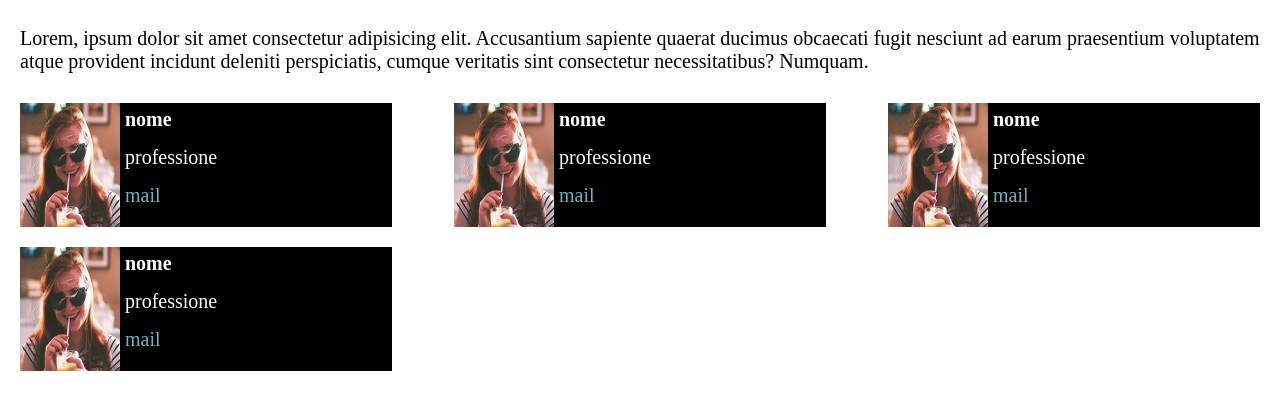
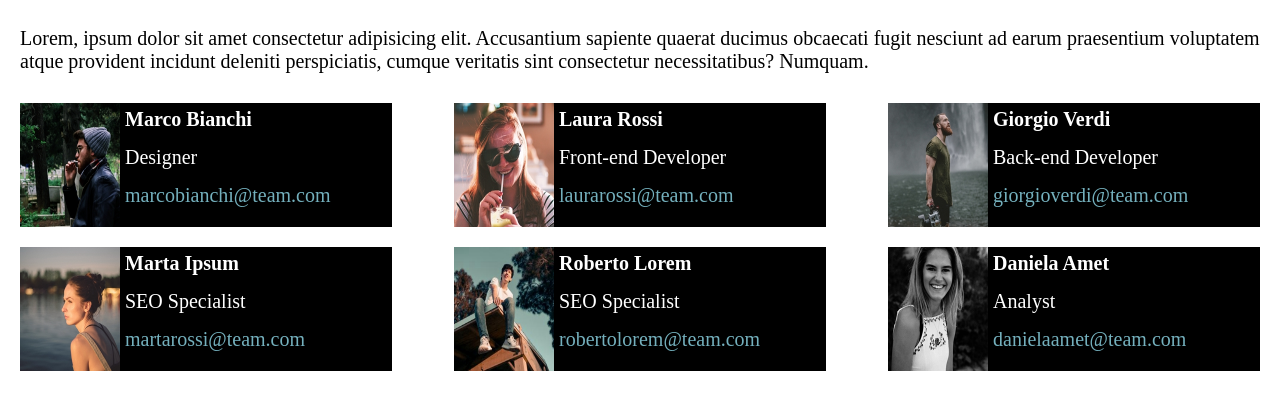
Before and after one commit to fedeatzeni/js-our-team, a plain HTML site: page index.html in a window 1280 px wide. Shown: the part 70-480 px from the top of the page. Drawn offline with Linux system fonts and the light colour scheme.

Commit message:
feat script

```diff
--- a/css/style.css
+++ b/css/style.css
@@ -1,4 +1,4 @@
-*{
+* {
     padding: 0;
     margin: 0;
     box-sizing: border-box;
@@ -25,7 +25,7 @@ h1 {
     flex-wrap: wrap;
 }
 
-.container .card{
+.container .card {
     flex-basis: 30%;
     display: flex;
     background-color: black;
@@ -46,6 +46,10 @@ h1 {
     margin-bottom: 15px;
 }
 
+.info strong {
+    font-weight: 700;
+}
+
 .blue {
     color: #74b0bd;
 }
--- a/index.html
+++ b/index.html
@@ -1,57 +1,26 @@
 <!DOCTYPE html>
 <html lang="en">
+
 <head>
     <meta charset="UTF-8">
     <meta name="viewport" content="width=device-width, initial-scale=1.0">
     <title>Our Team</title>
     <link rel="stylesheet" href="./css/style.css">
 </head>
+
 <body>
     <header>
         <h1>Meet Our team</h1>
-        <div>Lorem, ipsum dolor sit amet consectetur adipisicing elit. Accusantium sapiente quaerat ducimus obcaecati fugit nesciunt ad earum praesentium voluptatem atque provident incidunt deleniti perspiciatis, cumque veritatis sint consectetur necessitatibus? Numquam.</div>
+        <div>Lorem, ipsum dolor sit amet consectetur adipisicing elit. Accusantium sapiente quaerat ducimus obcaecati
+            fugit nesciunt ad earum praesentium voluptatem atque provident incidunt deleniti perspiciatis, cumque
+            veritatis sint consectetur necessitatibus? Numquam.</div>
     </header>
 
     <div class="container">
-
-        <div class="card">
-            <img src="./img/female1.png" alt="">
-            <div class="info">
-                <div><strong>nome</strong></div>
-                <div>professione</div>
-                <div class="blue">mail</div>
-            </div>
-        </div>
-
-        <div class="card">
-            <img src="./img/female1.png" alt="">
-            <div class="info">
-                <div><strong>nome</strong></div>
-                <div>professione</div>
-                <div class="blue">mail</div>
-            </div>
-        </div>
-
-        <div class="card">
-            <img src="./img/female1.png" alt="">
-            <div class="info">
-                <div><strong>nome</strong></div>
-                <div>professione</div>
-                <div class="blue">mail</div>
-            </div>
-        </div>
-
-        <div class="card">
-            <img src="./img/female1.png" alt="">
-            <div class="info">
-                <div><strong>nome</strong></div>
-                <div>professione</div>
-                <div class="blue">mail</div>
-            </div>
-        </div>
 
     </div>
 
     <script src="./js/script.js"></script>
 </body>
+
 </html>
--- a/js/script.js
+++ b/js/script.js
@@ -36,3 +36,30 @@ const teamMembers = [
         img: "img/female3.png"
     }
 ];
+
+const output = document.querySelector(".container")
+let x = ""
+
+for (let key in teamMembers) {
+    // Destructuring
+    const { name, role, email, img } = teamMembers[key];
+    //console.log(name, role, email, img);
+    x += addHtml(name, role, email, img)
+    //console.log(x);
+}
+
+output.innerHTML = x
+
+// function
+function addHtml(name, role, email, img) {
+    return `
+    <div class="card">
+        <img src="${img}" alt="${name}">
+            <div class="info">
+                <div><strong>${name}</strong></div>
+                <div>${role}</div>
+                <div class="blue">${email}</div>
+            </div>
+    </div>
+    `
+}
```
Lines whose indentation alone changed are shown as unchanged.
